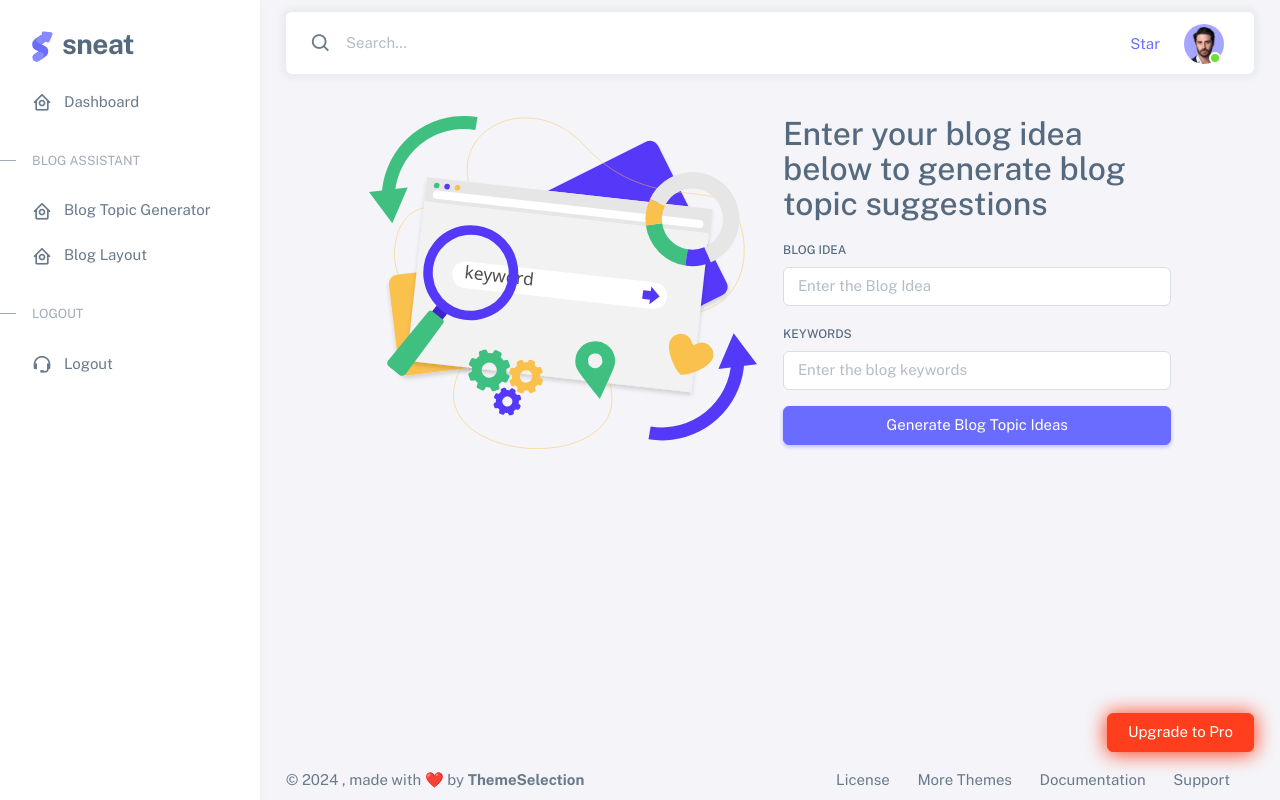
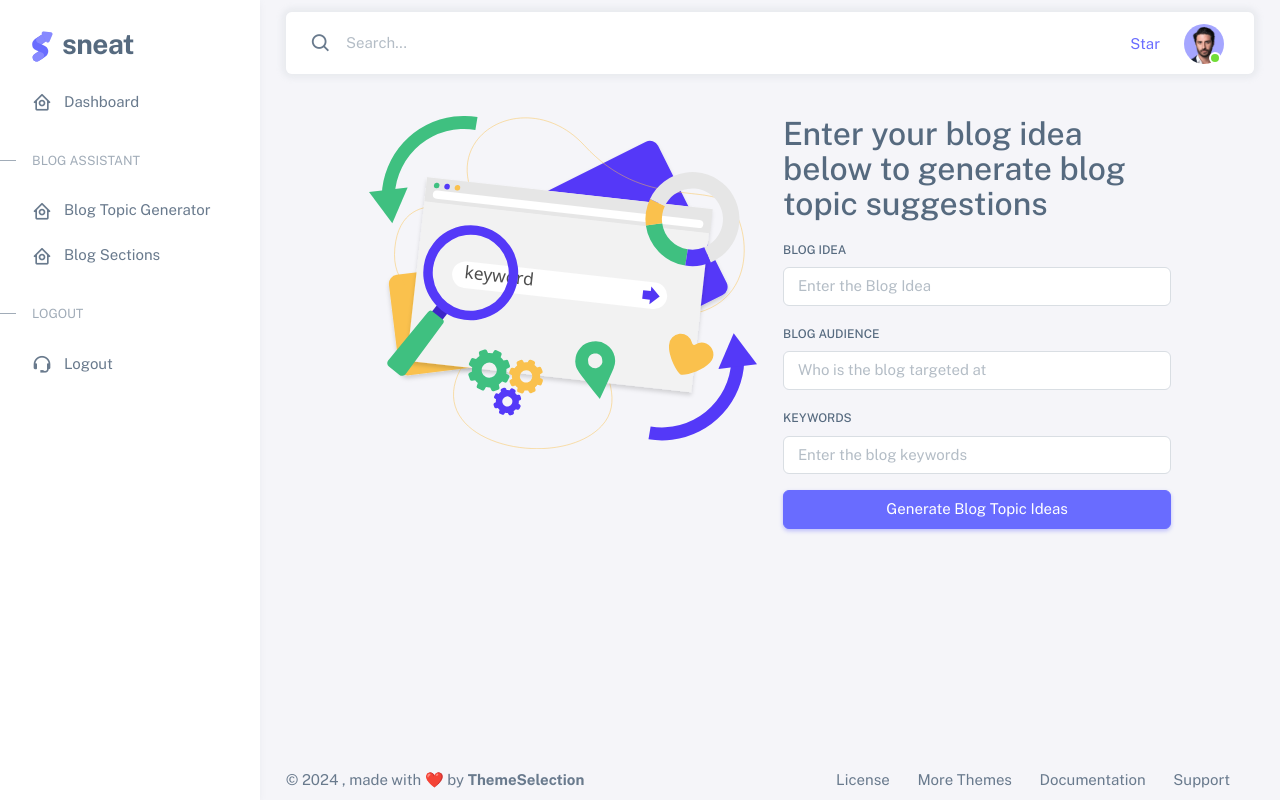
Before and after one commit to tehcentr2014/dj-oc-app, a Django app: page /dashboard/generate-blog-topic in a window 1280 px wide. Run offline with Django 4.2, Linux system fonts and the light colour scheme; a user stored in the database is signed in; data comes from the database, SQL or seed files in the repository; parts of the project's set-up code (start-up, migrations or seed data) failed here and were passed over; some libraries are stand-ins or nearby versions.

Commit message:
columns upd

```diff
--- a/dashboard/models.py
+++ b/dashboard/models.py
@@ -49,9 +49,13 @@ class Profile(models.Model):
 
 
 class Blog(models.Model):
+    topic = models.CharField(max_length=200)
     title = models.CharField(max_length=200)
     keywords = models.CharField(null=True, blank=True, max_length=300)
+    audience = models.CharField(null=True, blank=True, max_length=100)
     wordCount = models.CharField(null=True, blank=True, max_length=100)
+
+    #Related Field
     profile = models.ForeignKey(Profile, on_delete=models.CASCADE)
 
 
--- a/dashboard/views.py
+++ b/dashboard/views.py
@@ -129,8 +129,15 @@ def blogTopic(request):
     context = {}
 
     if request.method == 'POST':
+        #Retrieve the blogIdea String from the submitted Form
         blogIdea = request.POST.get('blogIdea')
+        request.session['blogIdea'] = blogIdea
+
         keywords = request.POST.get('keywords')
+        request.session['keywords'] = keywords
+
+        audience = request.POST.get('audience')
+        request.session['audience'] = audience
 
         blogTopics = generateBlogTopicIdeas(blogIdea, keywords)
         if blogTopics:
@@ -145,6 +152,7 @@ def blogTopic(request):
 @login_required
 def blogSections(request):
     if 'blogTopics' in request.session:
+
         pass
     else:
         messages.error(request, "Start by creating blog topic ideas")
--- a/templates/dashboard/blog-topic.html
+++ b/templates/dashboard/blog-topic.html
@@ -34,6 +34,17 @@
                 </div>
 
                 <div class="mb-3">
+                  <label for="blogIdea" class="form-label">Blog Audience</label>
+                  <input
+                    type="text"
+                    class="form-control"
+                    name="audience"
+                    placeholder="Who is the blog targeted at"
+                    required
+                  />
+                </div>
+
+                <div class="mb-3">
                     <label for="keywords" class="form-label">Keywords</label>
                     <input
                       type="text"
--- a/templates/layout/dashboard.html
+++ b/templates/layout/dashboard.html
@@ -160,9 +160,9 @@
             </li>
 
             <li class="menu-item">
-              <a href="{% url 'dashboard' %}" class="menu-link">
+              <a href="{% url 'blog-sections' %}" class="menu-link">
                 <i class="menu-icon tf-icons bx bx-home-circle"></i>
-                <div data-i18n="Analytics">Blog Layout</div>
+                <div data-i18n="Analytics">Blog Sections</div>
               </a>
             </li>
 
@@ -653,14 +653,14 @@
     </div>
     <!-- / Layout wrapper -->
 
-    <div class="buy-now">
+    <!-- <div class="buy-now">
       <a
         href="https://themeselection.com/products/sneat-bootstrap-html-admin-template/"
         target="_blank"
         class="btn btn-danger btn-buy-now"
         >Upgrade to Pro</a
       >
-    </div>
+    </div> -->
 
     <!-- Core JS -->
     <!-- build:js static/assets_auth/vendor/js/core.js -->
```
Also changed, not shown: templates/dashboard/blog-sections.html (+24 -4 lines).
